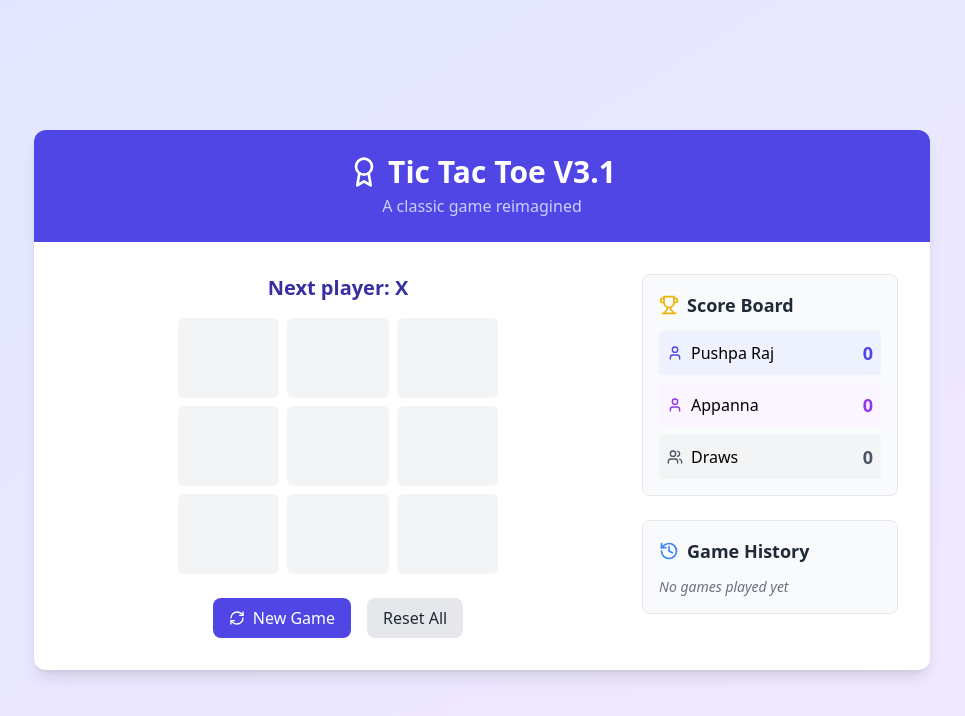
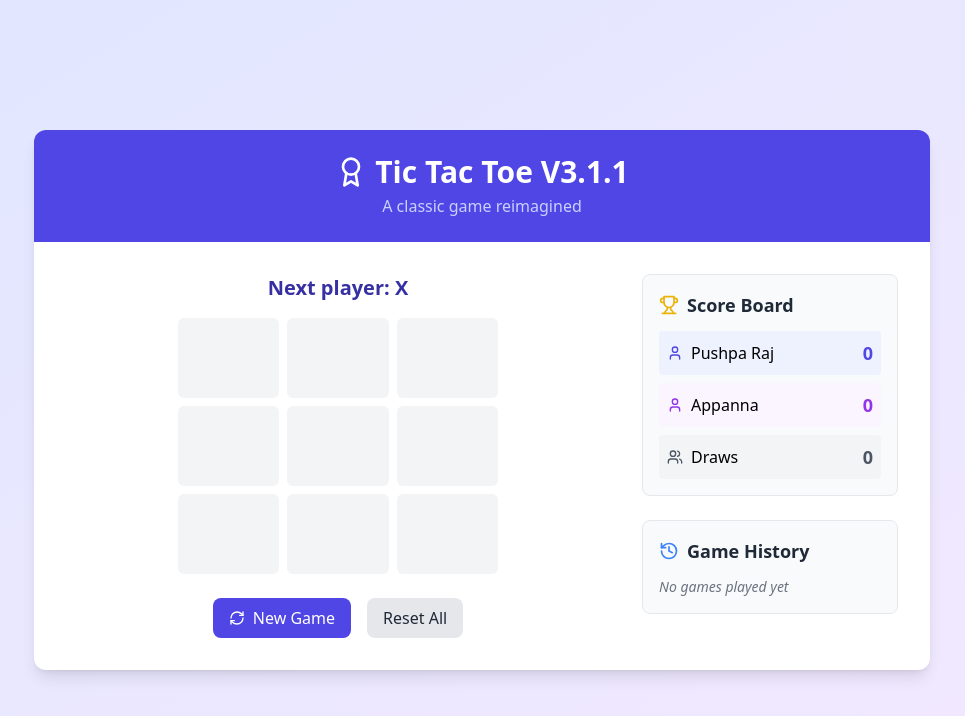
Before and after one commit to kavinduGunasekara/devsecops-demo, a React (Vite) app: page / in a window 1280 px wide. Shown: the top 716 px of the page, without its empty margins (158-1123 px from the left). Built offline with nearby package versions, Linux system fonts and the light colour scheme.

Commit message:
Update App.tsx

```diff
--- a/src/App.tsx
+++ b/src/App.tsx
@@ -99,7 +99,7 @@ function App() {
         <div className="p-6 bg-indigo-600 text-white text-center">
           <h1 className="text-3xl font-bold flex items-center justify-center gap-2">
             <Award className="h-8 w-8" />
-            Tic Tac Toe V3.1
+            Tic Tac Toe V3.1.1
           </h1>
           <p className="text-indigo-200 mt-1">A classic game reimagined</p>
         </div>
```
